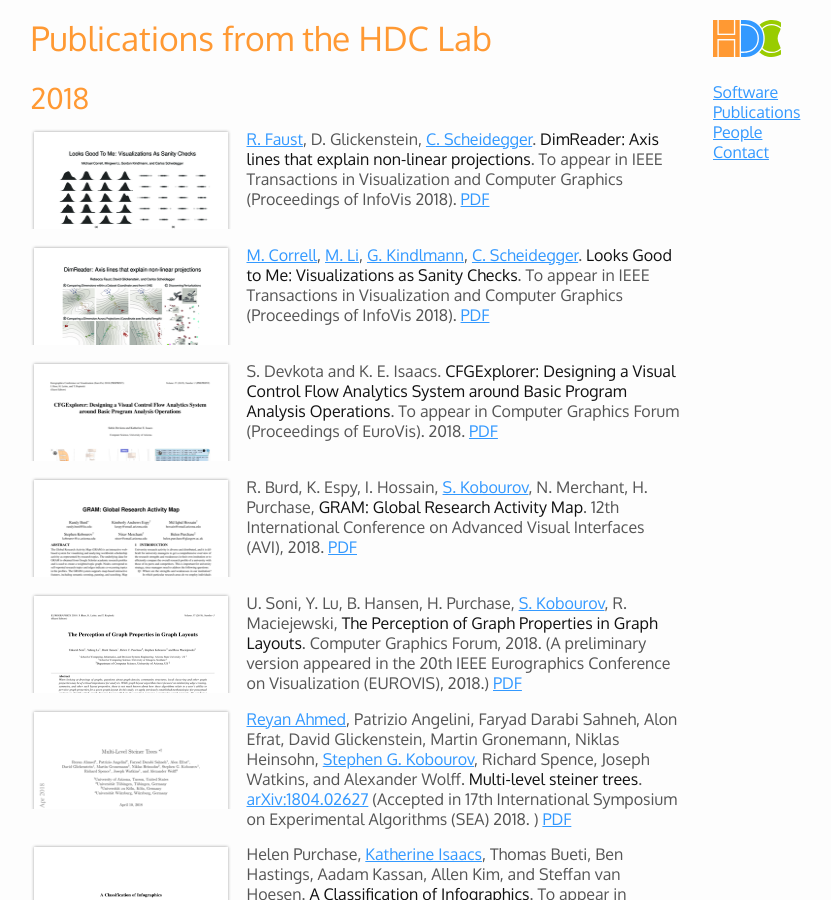
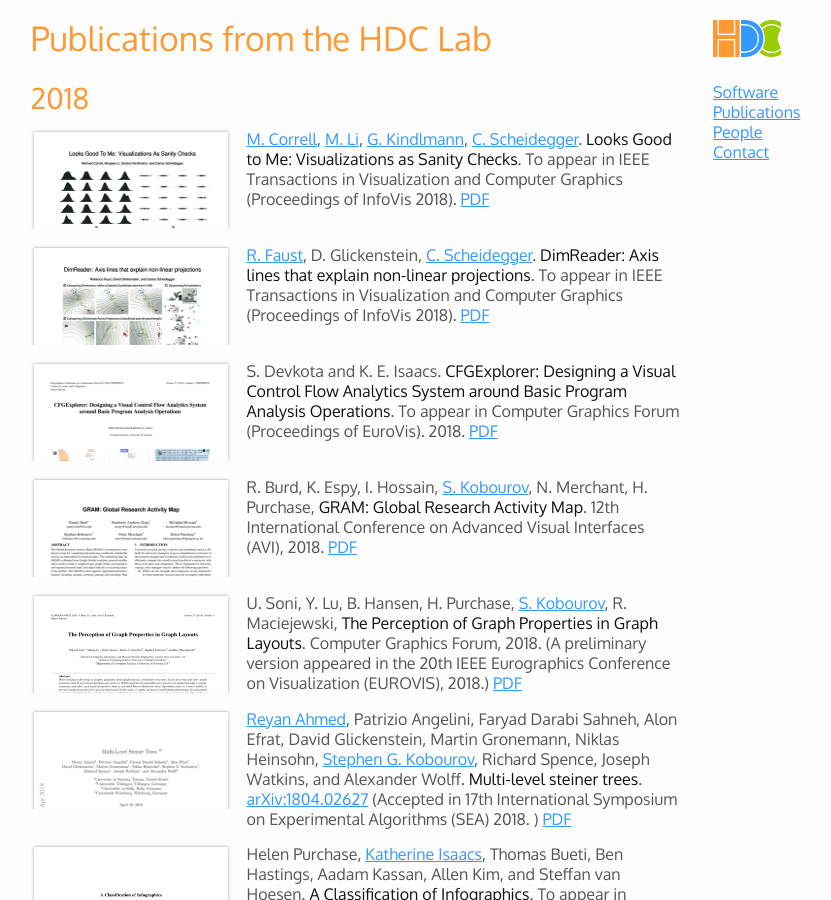
Before and after one commit to hdc-arizona/hdc-arizona.github.io, a Jekyll site: the page built from publications.md, in a window 1280 px wide and 900 px high. Shown: the whole window, without its empty margins (137-968 px from the left). Built offline with Jekyll 4.4.1, drawn with Linux system fonts in a browser that asks for light colours.

Commit message:
fixed bad ordering of pdfs

```diff
--- a/publications.md
+++ b/publications.md
@@ -6,13 +6,13 @@ title: Publications from the HDC Lab
 ## 2018
 
 [<img class="pubthumb" src="papers/thumbs/infovis_2018_sanitycheck.png">](papers/infovis_2018_sanitycheck.pdf)
-[R. Faust](https://rjfaust.github.io), D. Glickenstein, [C. Scheidegger](https://cscheid.net). **DimReader: Axis lines that explain non-linear projections**. To appear in IEEE Transactions in Visualization and Computer Graphics (Proceedings of InfoVis 2018).
+[M. Correll](https://research.tableau.com/user/michael-correll), [M. Li](http://hdc.cs.arizona.edu/~mwli/), [G. Kindlmann](http://people.cs.uchicago.edu/~glk/), [C. Scheidegger](https://cscheid.net). **Looks Good to Me: Visualizations as Sanity Checks**. To appear in IEEE Transactions in Visualization and Computer Graphics (Proceedings of InfoVis 2018).
 [PDF](papers/infovis_2018_dimreader.pdf)
 
 <div class="pubdiv"></div>
 
 [<img class="pubthumb" src="papers/thumbs/infovis_2018_dimreader.png">](papers/infovis_2018_dimreader.pdf)
-[M. Correll](https://research.tableau.com/user/michael-correll), [M. Li](http://hdc.cs.arizona.edu/~mwli/), [G. Kindlmann](http://people.cs.uchicago.edu/~glk/), [C. Scheidegger](https://cscheid.net). **Looks Good to Me: Visualizations as Sanity Checks**. To appear in IEEE Transactions in Visualization and Computer Graphics (Proceedings of InfoVis 2018).
+[R. Faust](https://rjfaust.github.io), D. Glickenstein, [C. Scheidegger](https://cscheid.net). **DimReader: Axis lines that explain non-linear projections**. To appear in IEEE Transactions in Visualization and Computer Graphics (Proceedings of InfoVis 2018).
 [PDF](papers/infovis_2018_sanitycheck.pdf)
 
 <div class="pubdiv"></div>
```
